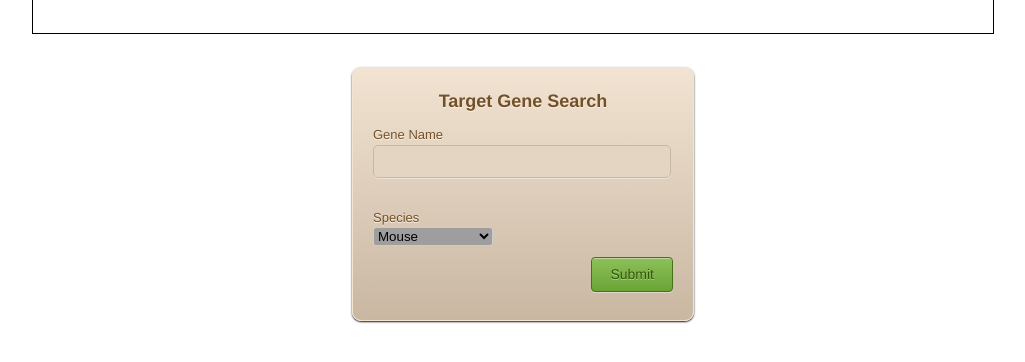
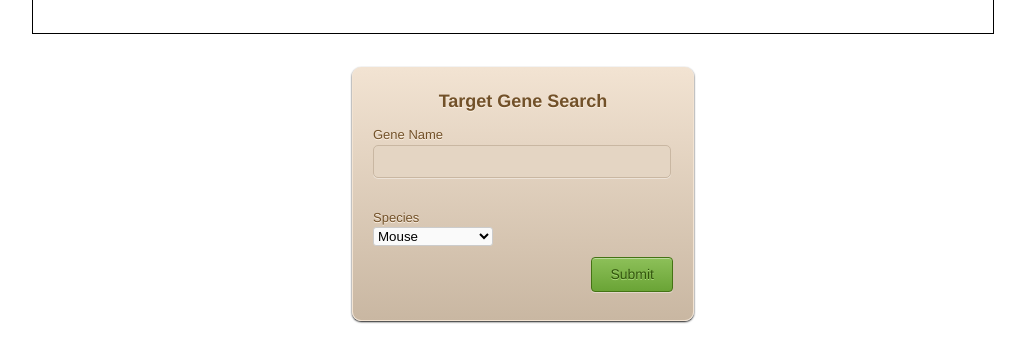
Before and after one commit to sbultmann/scytools, a Django app: page /mintool/ in a window 1280 px wide. Shown: the part 102-464 px from the top of the page, without its empty margins (138-1163 px from the left). Run offline with Django 3.2, Linux system fonts and the light colour scheme; grey boxes are pictures that could not be loaded.

```diff
--- a/mintool/static/mintool/mintool.css
+++ b/mintool/static/mintool/mintool.css
@@ -247,7 +247,7 @@ p {
     width: 120px;
     border-radius: 3px;
     overflow: hidden;
-    background: #fafafa url("img/icon-select.png") no-repeat 90% 50%;
+    background: #fafafa no-repeat 90% 50%;
 }
 
 #id_organism select {
```
